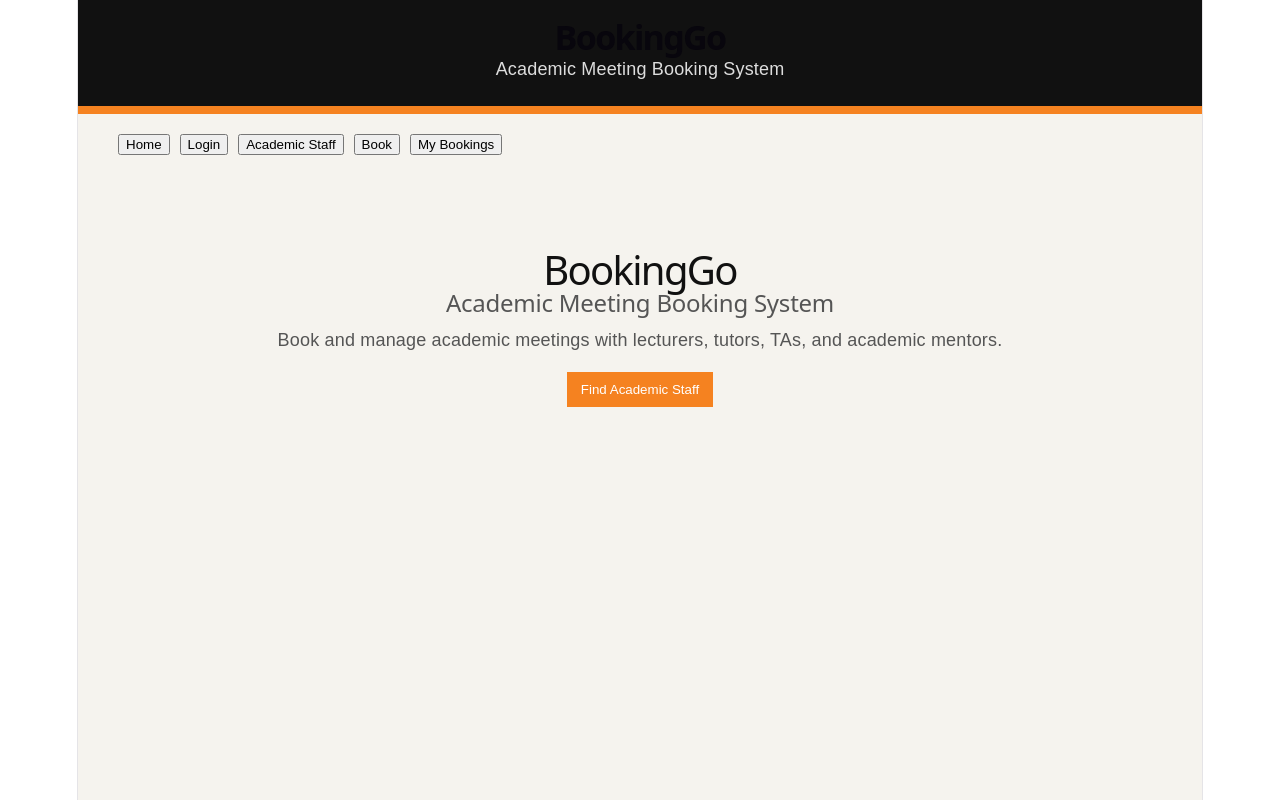
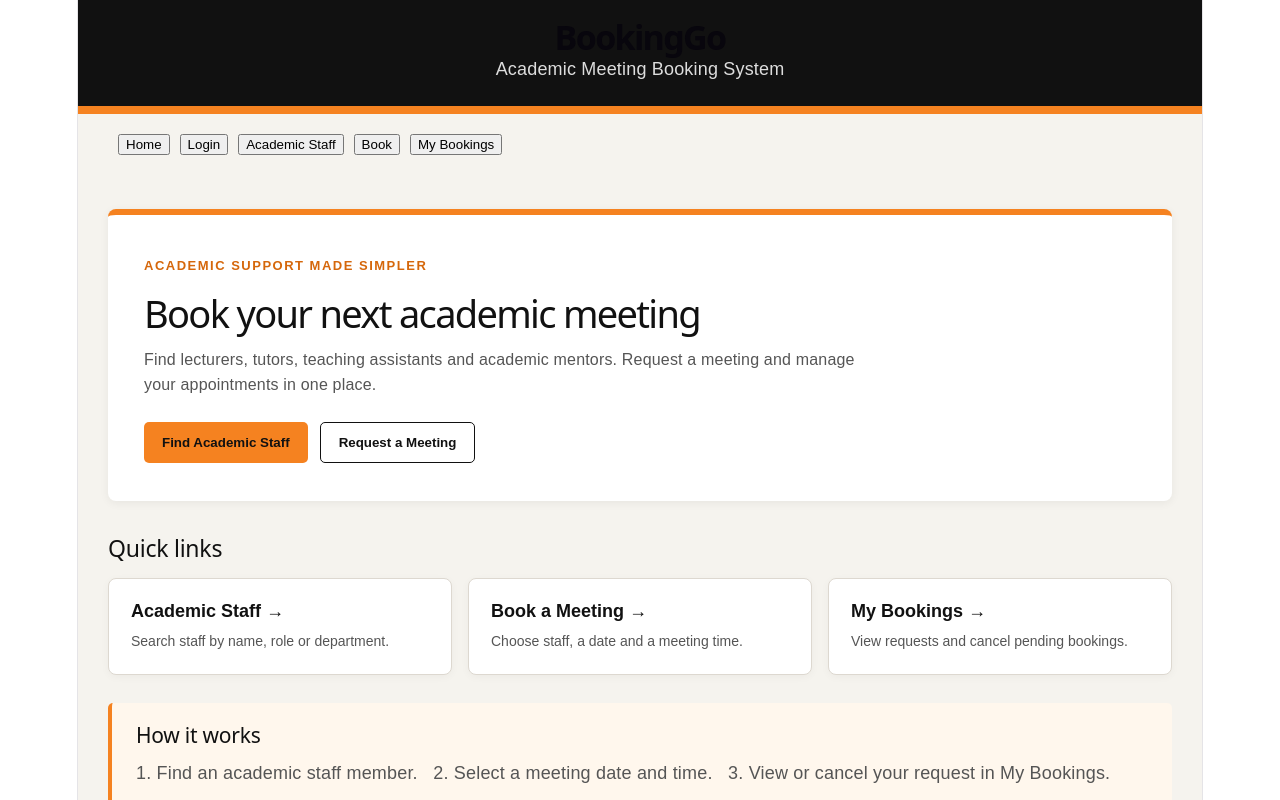
Before and after one commit to gdiasw181/BookingGo, a React (Vite) app: page / in a window 1280 px wide. Shown: the top 800 px of the page. Built offline with nearby package versions, Linux system fonts and the light colour scheme; no server answers.

Commit message:
Add home quick links and wire staff-to-booking navigation

```diff
--- a/src/App.tsx
+++ b/src/App.tsx
@@ -17,6 +17,12 @@ type Page =
 function App() {
   const [page, setPage] = useState<Page>('home')
   const [lastBookingId, setLastBookingId] = useState<string | null>(null)
+  const [selectedStaffId, setSelectedStaffId] = useState<string | null>(null)
+
+  function openBooking(staffId: string | null = null) {
+    setSelectedStaffId(staffId)
+    setPage('booking')
+  }
 
 
  function handleLogin(
@@ -106,7 +112,7 @@ function App() {
           Academic Staff
         </button>
 
-        <button onClick={() => setPage('booking')}>
+        <button onClick={() => openBooking()}>
           Book
         </button>
 
@@ -117,57 +123,91 @@ function App() {
 
       {/* Home Page */}
       {page === 'home' && (
-        <section
-          style={{
-            maxWidth: 1100,
-            margin: '0 auto',
-            padding: '50px 30px',
-          }}
-        >
-          <h1
-            style={{
-              color: '#111111',
-              fontSize: 40,
-              marginBottom: 6,
-            }}
-          >
-            BookingGo
+        <section style={{ maxWidth: 1100, margin: '0 auto', padding: '34px 30px 60px', textAlign: 'left' }}>
+          <div style={{
+            backgroundColor: 'white',
+            borderTop: '6px solid #f58220',
+            borderRadius: 8,
+            padding: '38px 36px',
+            boxShadow: '0 2px 10px rgba(0,0,0,0.06)',
+          }}>
+            <p style={{
+              fontWeight: 700, color: '#d5670b', textTransform: 'uppercase',
+              letterSpacing: '1.5px', fontSize: 13, marginBottom: 12,
+            }}>
+              Academic support made simpler
+            </p>
+            <h1 style={{ color: '#111111', fontSize: 38, lineHeight: 1.2, margin: '0 0 10px' }}>
+              Book your next academic meeting
             </h1>
-
-          <h2
-            style={{
-              color: '#555555',
-              marginTop: 0,
-            }}
-          >
-            Academic Meeting Booking System
-          </h2>
-
-          <p
-            style={{
-              color: '#555555',
-              maxWidth: 900,
-              lineHeight: 1.6,
-              margin: '0 auto',
-            }}
-          >
-            Book and manage academic meetings with lecturers,
-            tutors, TAs, and academic mentors.
+            <p style={{ color: '#555555', lineHeight: 1.6, fontSize: 16, maxWidth: 740 }}>
+              Find lecturers, tutors, teaching assistants and academic mentors.
+              Request a meeting and manage your appointments in one place.
             </p>
-
+            <div style={{ display: 'flex', gap: 12, flexWrap: 'wrap', marginTop: 24 }}>
               <button
+                type="button"
                 onClick={() => setPage('staff')}
                 style={{
-              marginTop: 18,
-              backgroundColor: '#f58220',
-              color: 'white',
-              padding: '10px 14px',
-              border: 'none',
-              cursor: 'pointer',
+                  backgroundColor: '#f58220', color: '#111111', border: 0, borderRadius: 5,
+                  padding: '12px 18px', fontWeight: 700, cursor: 'pointer',
                 }}
               >
                 Find Academic Staff
               </button>
+              <button
+                type="button"
+                onClick={() => openBooking()}
+                style={{
+                  backgroundColor: 'white', color: '#111111', border: '1px solid #111111',
+                  borderRadius: 5, padding: '12px 18px', fontWeight: 700, cursor: 'pointer',
+                }}
+              >
+                Request a Meeting
+              </button>
+            </div>
+          </div>
+
+          <h2 style={{ margin: '34px 0 16px', color: '#111111', fontSize: 23 }}>Quick links</h2>
+          <div style={{
+            display: 'grid', gridTemplateColumns: 'repeat(auto-fit, minmax(235px, 1fr))', gap: 16,
+          }}>
+            {[
+              { title: 'Academic Staff', description: 'Search staff by name, role or department.', go: () => setPage('staff') },
+              { title: 'Book a Meeting', description: 'Choose staff, a date and a meeting time.', go: () => openBooking() },
+              { title: 'My Bookings', description: 'View requests and cancel pending bookings.', go: () => setPage('mybookings') },
+            ].map((item) => (
+              <button
+                type="button"
+                key={item.title}
+                onClick={item.go}
+                style={{
+                  display: 'block', textAlign: 'left', padding: 22, cursor: 'pointer',
+                  border: '1px solid #ddd8d0', borderRadius: 8,
+                  backgroundColor: 'white', color: '#111111',
+                  boxShadow: '0 2px 8px rgba(0,0,0,0.04)',
+                }}
+              >
+                <strong style={{ display: 'block', fontSize: 18, marginBottom: 9 }}>{item.title} →</strong>
+                <span style={{ display: 'block', fontSize: 14, color: '#555555', lineHeight: 1.5 }}>{item.description}</span>
+              </button>
+            ))}
+          </div>
+
+          <div style={{
+            backgroundColor: '#fff7ed', borderLeft: '4px solid #f58220',
+            borderRadius: 5, padding: '20px 24px', marginTop: 28,
+          }}>
+            <h2 style={{ color: '#111111', margin: '0 0 10px', fontSize: 21 }}>How it works</h2>
+            <p style={{ color: '#555555', lineHeight: 1.7 }}>
+              1. Find an academic staff member. &nbsp; 2. Select a meeting date and time. &nbsp;
+              3. View or cancel your request in My Bookings.
+            </p>
+            <p style={{ color: '#777777', marginTop: 10, fontSize: 13 }}>
+              BookingGo is a student project prototype using sample staff information.
+              Live AUT schedules are not connected.
+            </p>
+          </div>
         </section>
       )}
 
@@ -190,12 +230,12 @@ function App() {
 
       {/* Academic Staff */}
       {page === 'staff' && (
-        <StaffProfiles />
+        <StaffProfiles onBookStaff={(staffId) => openBooking(staffId)} />
       )}
 
       {/* Real Booking Form */}
       {page === 'booking' && (
-        <Booking onBooked={handleBookingSuccess} />
+        <Booking key={selectedStaffId ?? 'manual'} initialStaffId={selectedStaffId ?? ''} onBooked={handleBookingSuccess} />
       )}
 
       {/* Booking Confirmation */}
```
Lines whose indentation alone changed are shown as unchanged.
